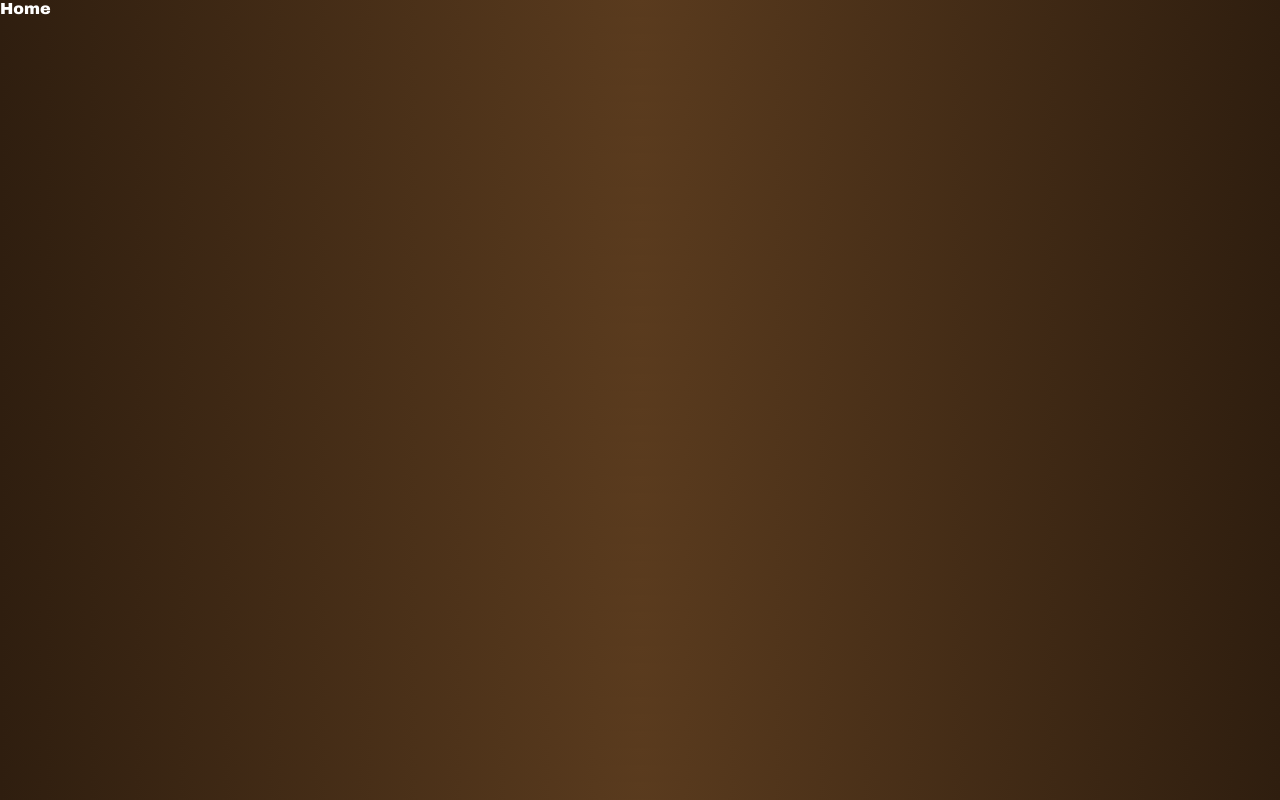
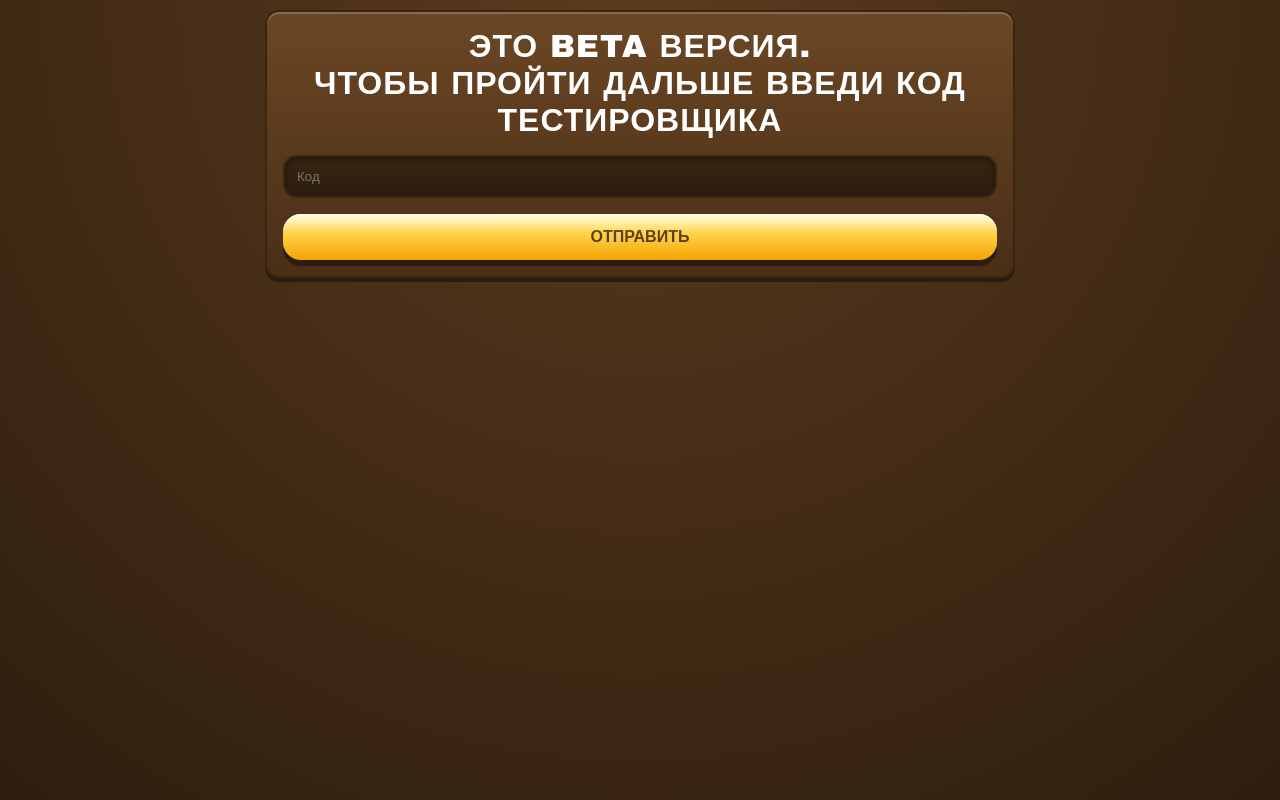
Before and after one commit to Lor-Web/lor-games-frontend, a React (Vite) app: page / in a window 1280 px wide. Built offline with nearby package versions, Linux system fonts and the light colour scheme; a web font is replaced by a local one.

Commit message:
add home component

```diff
--- a/src/index.scss
+++ b/src/index.scss
@@ -4,14 +4,17 @@
 
 body {
   margin: 0;
+  padding: 10px;
   font-family: $font-main;
   background: radial-gradient(circle at top, #5a3b1e, #2f1e0f);
   color: $color-text;
+  min-height: 100vh;
 }
 
 h1,
 h2,
 h3 {
+  margin: 0;
   text-transform: uppercase;
   letter-spacing: 1px;
 }
--- /dev/null
+++ b/src/pages/Home/Home.module.scss
@@ -0,0 +1,13 @@
+.home {
+  display: flex;
+  justify-content: center;
+
+  &Widget {
+    max-width: 750px;
+    display: flex;
+    flex-direction: column;
+    gap: 16px;
+    justify-content: center;
+    text-align: center;
+  }
+}
--- a/src/pages/Home/Home.tsx
+++ b/src/pages/Home/Home.tsx
@@ -1,7 +1,40 @@
 import type React from "react";
+import { useState } from "react";
+import Button from "../../components/Button";
+import Card from "../../components/Card";
+import Input from "../../components/Input";
+import { BETA_PASSWORD } from "../../utils/constant";
+import * as styles from "./Home.module.scss";
 
 const Home: React.FC = () => {
-	return <>Home</>;
+	const [betaPassword, setBetaPassword] = useState<string>();
+	const [isTestMode, setIsTestMode] = useState<boolean>(false);
+
+	const handleSendBetaPassword = () => {
+		setIsTestMode(betaPassword === BETA_PASSWORD);
+	};
+
+	return (
+		<div className={styles.home}>
+			{!isTestMode ? (
+				<Card className={styles.homeWidget}>
+					<h1>
+						Это beta версия. <br /> Чтобы пройти дальше введи код тестировщика
+					</h1>
+
+					<Input
+						placeholder="Код"
+						onChange={(v) => setBetaPassword(v.target.value)}
+					/>
+					<Button onClick={handleSendBetaPassword}>отправить</Button>
+				</Card>
+			) : (
+				<Card className={styles.homeWidget}>
+					<Button>квиз</Button>
+				</Card>
+			)}
+		</div>
+	);
 };
 
 export default Home;
--- /dev/null
+++ b/src/utils/constant.ts
@@ -0,0 +1 @@
+export const BETA_PASSWORD = "7856";
```
